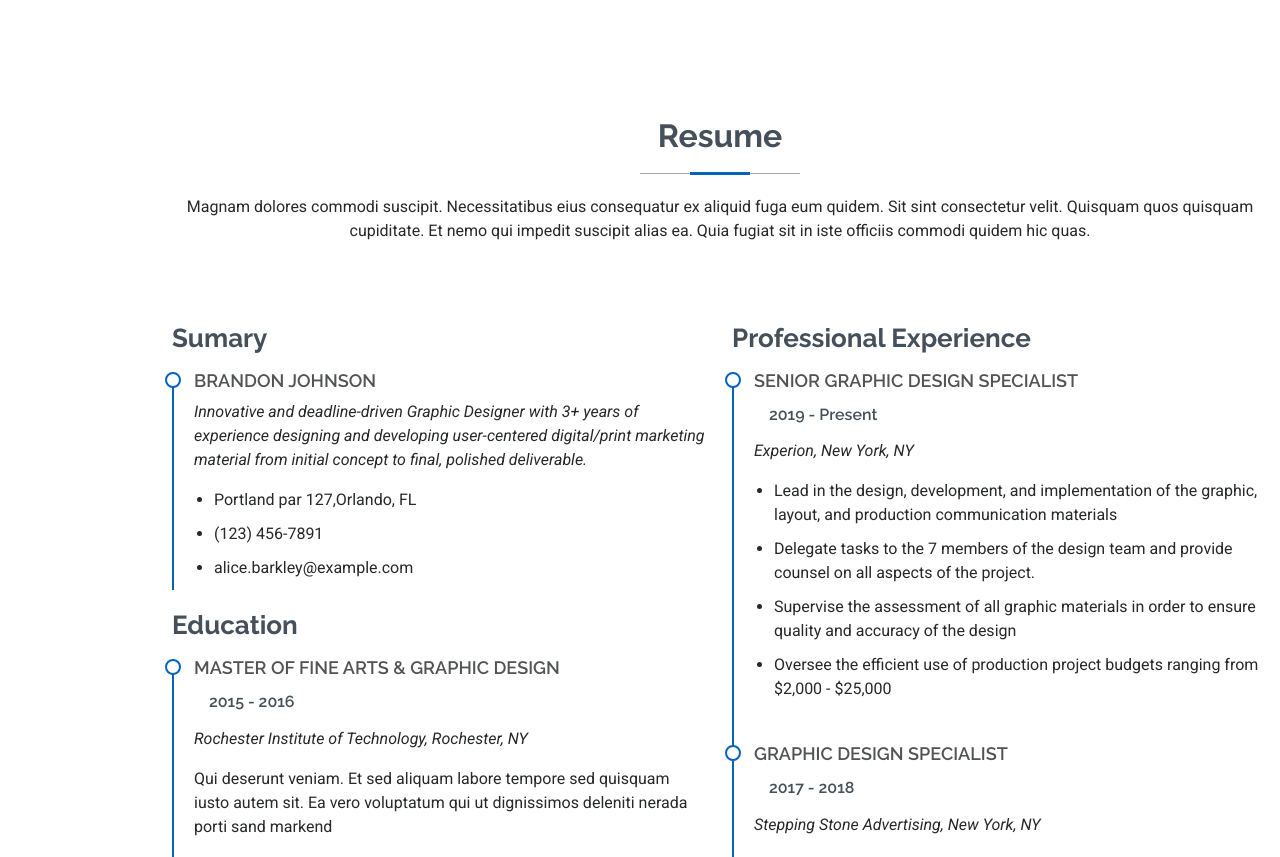
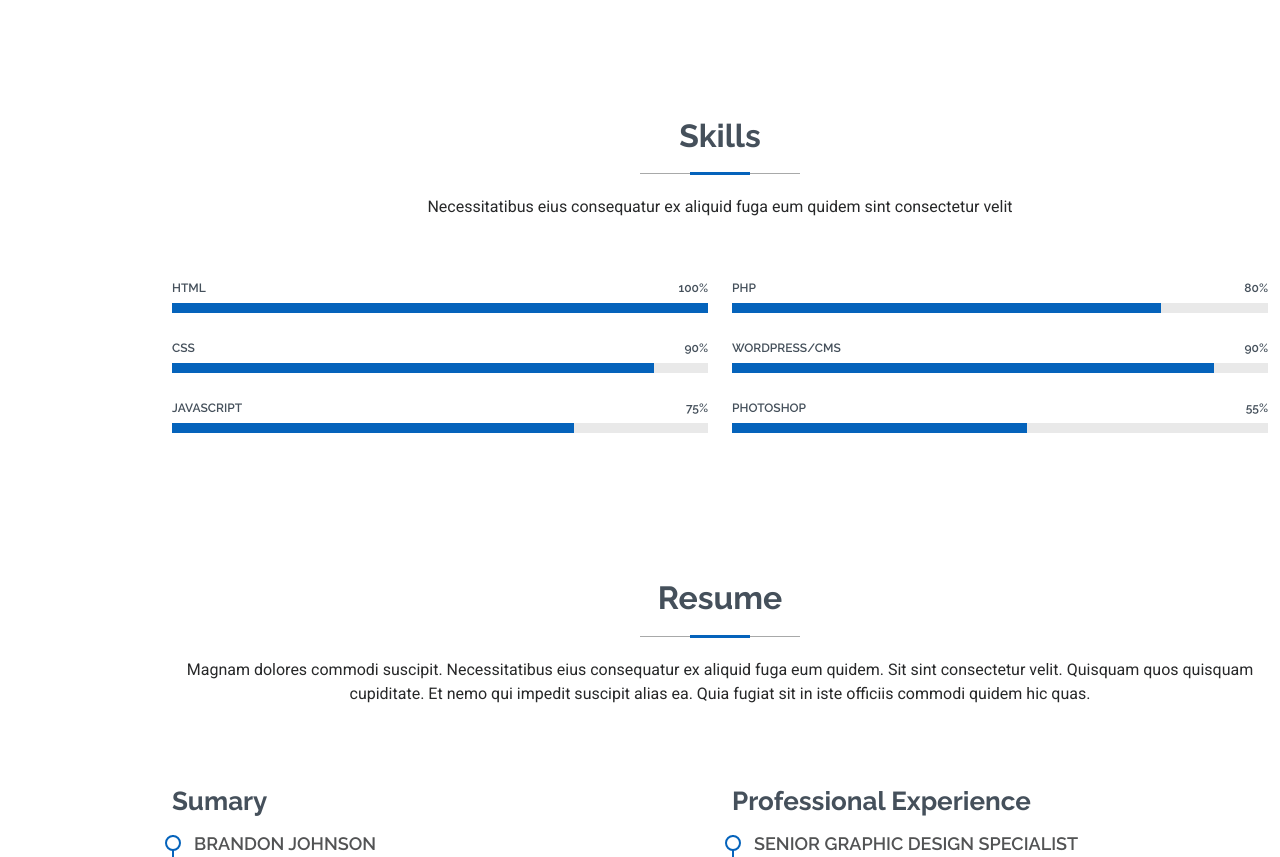
Before and after one commit to AB-HACK/TheResume, a plain HTML site: page starter-page.html in a window 1280 px wide. Shown: the part 1613-2470 px from the top of the page. Drawn offline with Linux system fonts and the light colour scheme.

Commit message:
final arangement

```diff
--- a/starter-page.html
+++ b/starter-page.html
@@ -162,10 +162,85 @@
         </div>
 
       </div>
-      <!-- status page end -->
+    </section>
+    <!-- status page end -->
 
+    <!-- Skills page strats -->
+    <section id="skills" class="skills section">
+
+      <!-- Section Title -->
+      <div class="container section-title" data-aos="fade-up">
+        <h2>Skills</h2>
+        <p>Necessitatibus eius consequatur ex aliquid fuga eum quidem sint consectetur velit</p>
+      </div><!-- End Section Title -->
+
+      <div class="container" data-aos="fade-up" data-aos-delay="100">
+
+        <div class="row skills-content skills-animation">
+
+          <div class="col-lg-6">
+
+            <div class="progress">
+              <span class="skill"><span>HTML</span> <i class="val">100%</i></span>
+              <div class="progress-bar-wrap">
+                <div class="progress-bar" role="progressbar" aria-valuenow="100" aria-valuemin="0" aria-valuemax="100">
+                </div>
+              </div>
+            </div><!-- End Skills Item -->
+
+            <div class="progress">
+              <span class="skill"><span>CSS</span> <i class="val">90%</i></span>
+              <div class="progress-bar-wrap">
+                <div class="progress-bar" role="progressbar" aria-valuenow="90" aria-valuemin="0" aria-valuemax="100">
+                </div>
+              </div>
+            </div><!-- End Skills Item -->
+
+            <div class="progress">
+              <span class="skill"><span>JavaScript</span> <i class="val">75%</i></span>
+              <div class="progress-bar-wrap">
+                <div class="progress-bar" role="progressbar" aria-valuenow="75" aria-valuemin="0" aria-valuemax="100">
+                </div>
+              </div>
+            </div><!-- End Skills Item -->
+
+          </div>
+
+          <div class="col-lg-6">
+
+            <div class="progress">
+              <span class="skill"><span>PHP</span> <i class="val">80%</i></span>
+              <div class="progress-bar-wrap">
+                <div class="progress-bar" role="progressbar" aria-valuenow="80" aria-valuemin="0" aria-valuemax="100">
+                </div>
+              </div>
+            </div><!-- End Skills Item -->
+
+            <div class="progress">
+              <span class="skill"><span>WordPress/CMS</span> <i class="val">90%</i></span>
+              <div class="progress-bar-wrap">
+                <div class="progress-bar" role="progressbar" aria-valuenow="90" aria-valuemin="0" aria-valuemax="100">
+                </div>
+              </div>
+            </div><!-- End Skills Item -->
+
+            <div class="progress">
+              <span class="skill"><span>Photoshop</span> <i class="val">55%</i></span>
+              <div class="progress-bar-wrap">
+                <div class="progress-bar" role="progressbar" aria-valuenow="55" aria-valuemin="0" aria-valuemax="100">
+                </div>
+              </div>
+            </div><!-- End Skills Item -->
+
+          </div>
+
+        </div>
+
+      </div>
 
     </section>
+    <!-- /Skills page ends -->
+
     <!-- Resume page starts -->
     <section id="resume" class="resume section">
 
@@ -777,7 +852,8 @@
       </div>
       <div class="container">
         <div class="copyright">
-          <span>Copyright</span> <strong class="px-1 sitename">Abdullah moradeyo</strong> <span>All Rights Reserved</span>
+          <span>Copyright</span> <strong class="px-1 sitename">Abdullah moradeyo</strong> <span>All Rights
+            Reserved</span>
         </div>
         <div class="credits">
           <!-- All the links in the footer should remain intact. -->
```
